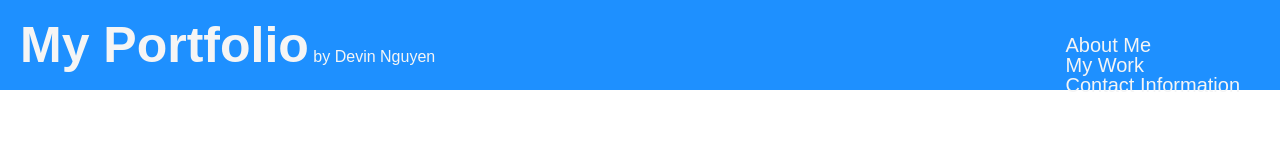
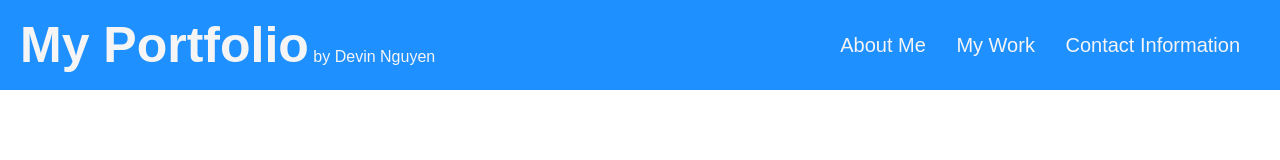
Before and after one commit to kuyadevin/Devin-Nguyen-s-Portfolio, a plain HTML site: page index.html in a window 1280 px wide. Drawn offline with Linux system fonts and the light colour scheme.

Commit message:
moved nav bar

```diff
--- a/assets/css/style.css
+++ b/assets/css/style.css
@@ -18,6 +18,14 @@
     padding-top: 15px;
     margin-right: 20px;
     float: right;
-    font-family: Arial, Helvetica, sans-serif ;
     font-size: 20px;
 }
+
+.header div ul {
+    list-style-type: none;
+}
+
+.header div ul li {
+    display:inline-block;
+    margin-left: 25px;
+}
```
